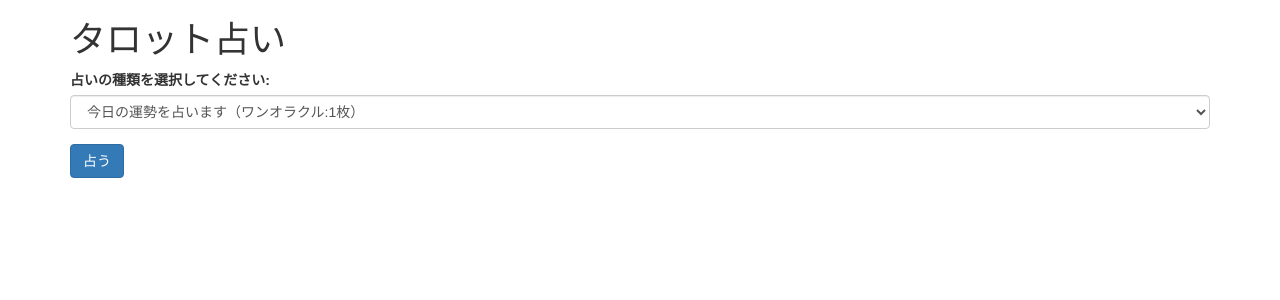
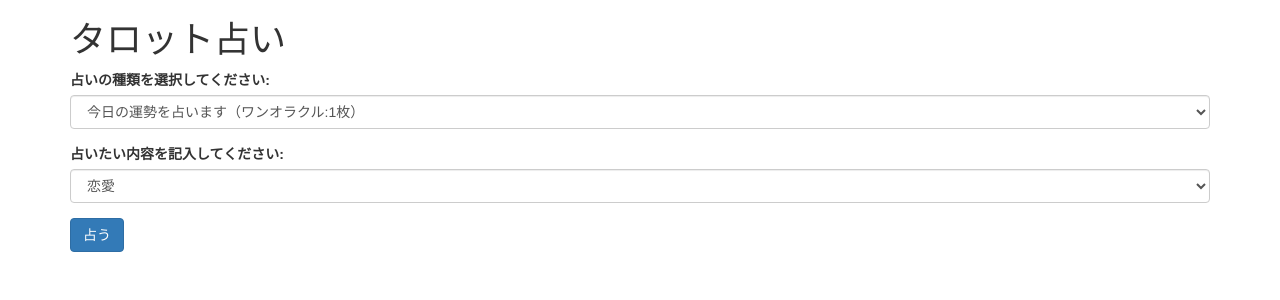
Before and after one commit to jyanagii/Tarot_Cards, a Flask app: page / in a window 1280 px wide. Shown: the top 300 px of the page. Run offline with Flask 3, Linux system fonts and the light colour scheme; some libraries are stand-ins or nearby versions.

Commit message:
自由記述欄を追加

```diff
--- a/static/templates/index.html
+++ b/static/templates/index.html
@@ -12,7 +12,29 @@
         <option value="celtic_cross">1つのことを全体的に占います（ケルト十字:10枚）</option>
       </select>
     </div>
+    <div class="form-group">
+      <label for="question_type">占いたい内容を記入してください:</label>
+      <select class="form-control" id="question_type" name="question_type">
+        <option value="love">恋愛</option>
+        <option value="work">仕事</option>
+        <option value="relationships">人間関係</option>
+        <option value="custom">もっと詳しく（自由記述）</option>
+      </select>
+    </div>
+    <div class="form-group" id="custom_question" style="display: none;">
+      <label for="question">詳しい内容を記入してください:</label>
+      <textarea class="form-control" id="question" name="question" rows="3"></textarea>
+    </div>
     <button type="submit" class="btn btn-primary">占う</button>
   </form>
 </div>
+<script>
+document.getElementById("question_type").addEventListener("change", function () {
+  if (this.value === "custom") {
+    document.getElementById("custom_question").style.display = "block";
+  } else {
+    document.getElementById("custom_question").style.display = "none";
+  }
+});
+</script>
 {% endblock %}
```
